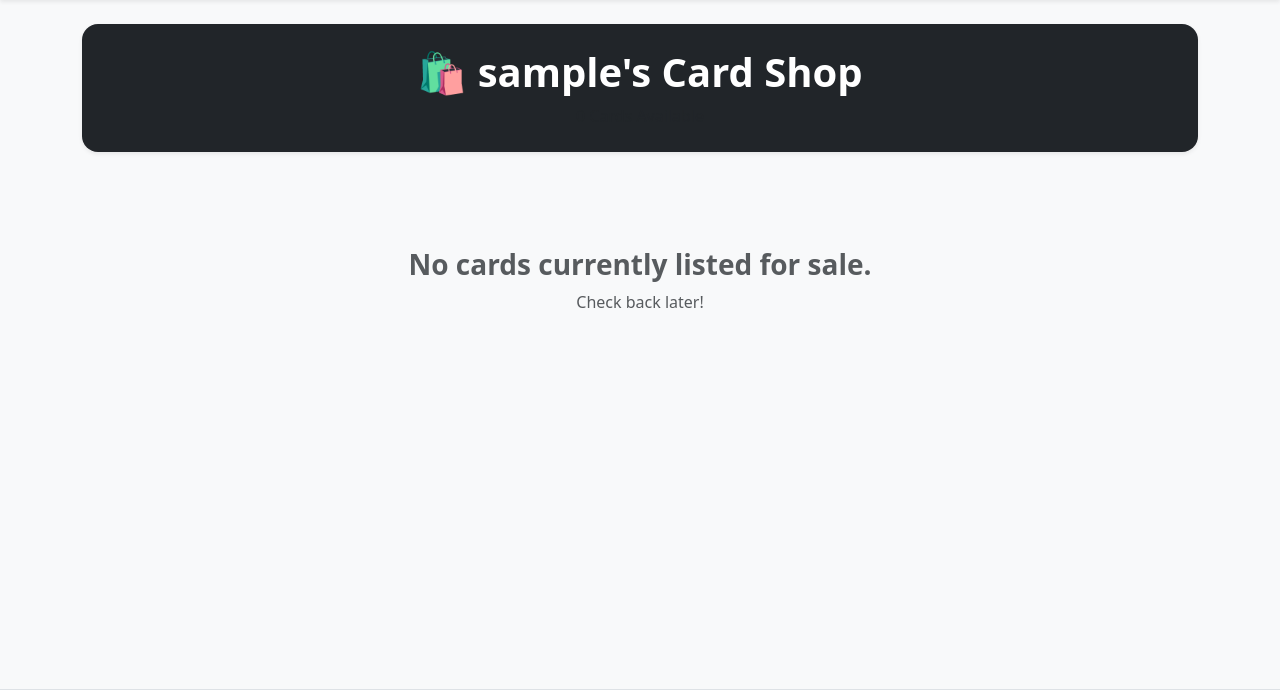
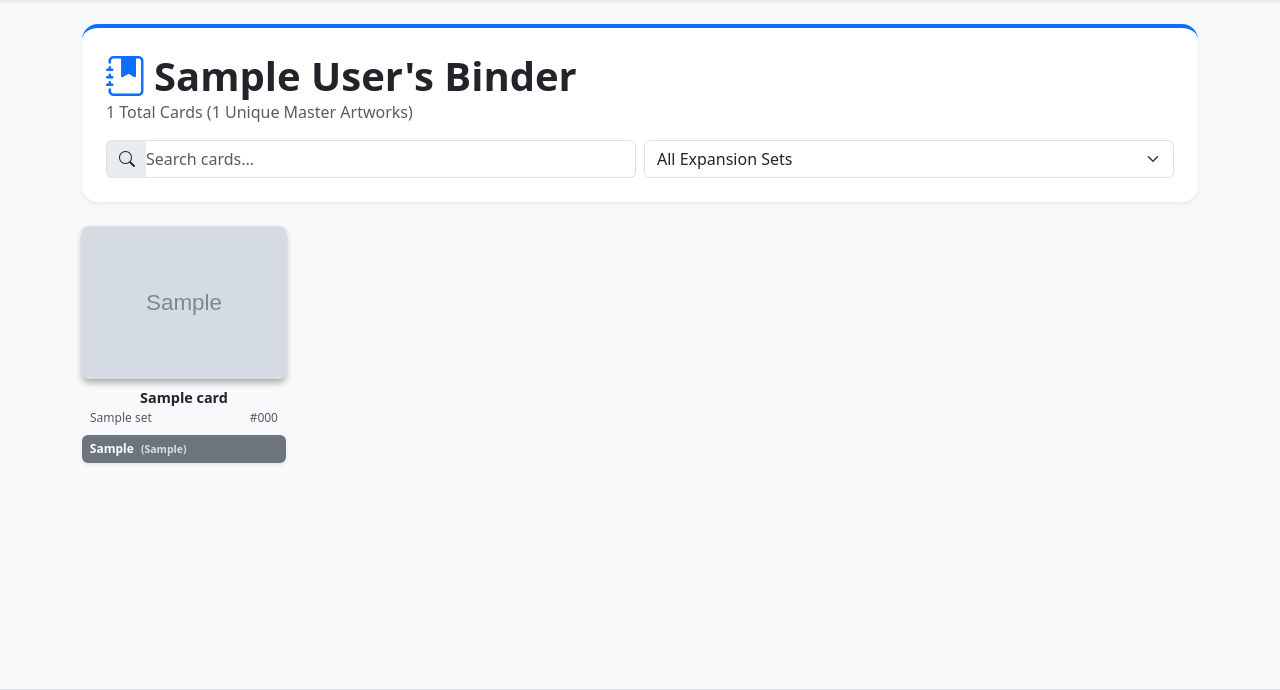
Before and after one commit to fluddesigns/card-shop, a Flask app: a page that uses templates/storefront.html in a window 1280 px wide. Shown: the part 57-747 px from the top of the page. Run offline with Flask 3, Linux system fonts and the light colour scheme; tables that the repository leaves empty hold one stand-in row (values such as "Sample post"); grey boxes marked "Sample" are stand-in pictures; some libraries are stand-ins or nearby versions.

Commit message:
storefront overhaul

```diff
--- a/app.py
+++ b/app.py
@@ -424,13 +424,50 @@ def user_storefront(username):
     user = User.query.filter_by(username=username).first_or_404()
     settings = StorefrontSettings.query.filter_by(user_id=user.id).first()
 
-    # Fetch only items marked for Sales, ordered by highest price first
-    inventory = Inventory.query.join(MasterCard).filter(
-        Inventory.user_id == user.id,
-        Inventory.status == 'Sales'
-    ).order_by(Inventory.acquired_price.desc()).all()
-
-    return render_template('storefront.html', user=user, inventory=inventory, settings=settings)
+    # 1. Determine if this user allows prices to be shown at all
+    show_prices_globally = settings.show_prices if settings else False
+
+    # 2. Fetch ALL inventory for this user (not just sales)
+    inventory_items = Inventory.query.filter_by(user_id=user.id).all()
+
+    if not inventory_items:
+        # Handle empty binders gracefully
+        return render_template('storefront.html', user=user, master_cards=[], owned_dict={}, stats={'total': 0})
+
+    # 3. Get the unique Master Cards so we can build the grid
+    master_ids = list(set([item.master_card_id for item in inventory_items]))
+    master_cards = MasterCard.query.join(ExpansionSet).filter(
+        MasterCard.id.in_(master_ids)
+    ).order_by(ExpansionSet.release_date.desc()).all()
+
+    # 4. Group the physical inventory under their Master Cards and apply pricing logic
+    owned_dict = {}
+    for item in inventory_items:
+        if item.master_card_id not in owned_dict:
+            owned_dict[item.master_card_id] = []
+
+        # Pricing Logic: Only show if it's NOT personal collection AND settings allow it
+        display_price = None
+        if item.status != 'personal_collection' and show_prices_globally:
+            display_price = item.acquired_price
+
+        owned_dict[item.master_card_id].append({
+            'variant': item.variant.lower().strip(),
+            'status': item.status,
+            'price': display_price,
+            'condition': item.condition
+        })
+
+    stats = {
+        'total': len(inventory_items),
+        'unique': len(master_cards)
+    }
+
+    return render_template('storefront.html',
+                           owner=user,
+                           master_cards=master_cards,
+                           owned_dict=owned_dict,
+                           stats=stats)
 
 @app.route('/u/<username>/qr')
 def user_qr(username):
--- a/templates/storefront.html
+++ b/templates/storefront.html
@@ -1,94 +1,142 @@
 {% extends "base.html" %}
-{% block title %}{{ user.username }}'s Storefront{% endblock %}
+{% block title %}{{ owner.display_name }}'s Binder | Flud Media TCG{% endblock %}
 
 {% block styles %}
 <style>
-    .store-grid {
+    .binder-grid {
         display: grid;
         grid-template-columns: repeat(auto-fill, minmax(200px, 1fr));
         gap: 1.5rem;
-        padding: 1rem 0;
     }
-
     @media (max-width: 576px) {
-        .store-grid {
+        .binder-grid {
             grid-template-columns: repeat(auto-fill, minmax(150px, 1fr));
             gap: 1rem;
         }
     }
-
-    .tcg-card-wrapper {
-        display: flex;
-        flex-direction: column;
-        align-items: center;
-        background: var(--bs-body-bg);
-        border: 1px solid var(--bs-border-color);
-        border-radius: 12px;
-        padding: 12px;
-        transition: transform 0.2s ease, box-shadow 0.2s ease;
-    }
-
-    .tcg-card-wrapper:hover {
-        transform: translateY(-5px);
-        box-shadow: 0 10px 20px rgba(0,0,0,0.15);
-    }
-
     .tcg-card-img {
         width: 100%;
+        max-width: 250px;
         border-radius: 4.75% / 3.5%;
-        box-shadow: 0 4px 6px rgba(0,0,0,0.2);
-        margin-bottom: 12px;
+        box-shadow: 0 4px 6px rgba(0,0,0,0.3);
+        transition: all 0.2s ease-in-out;
     }
-
-    .card-meta {
-        width: 100%;
-        text-align: center;
+    .tcg-card-img:hover {
+        transform: translateY(-5px) scale(1.05);
+        cursor: pointer;
     }
 </style>
 {% endblock %}
 
 {% block content %}
-<div class="container py-4">
-    <div class="p-4 mb-5 bg-dark text-white rounded-4 shadow-sm text-center">
-        <h1 class="fw-bold mb-2">🛍️ {{ user.username }}'s Card Shop</h1>
-        <p class="text-muted mb-0">{{ inventory|length }} Cards Available</p>
+<div class="container py-4" x-data="publicBinder()">
+
+    <div class="bg-body rounded-4 shadow-sm p-4 mb-4 border-top border-4 border-primary">
+        <div class="d-flex flex-column flex-md-row justify-content-between align-items-md-center mb-3 gap-3">
+            <div>
+                <h1 class="fw-bold mb-0 d-flex align-items-center gap-2">
+                    <i class="bi bi-journal-bookmark-fill text-primary"></i>
+                    {{ owner.display_name }}'s Binder
+                </h1>
+                <p class="text-muted mb-0">{{ stats.total }} Total Cards ({{ stats.unique }} Unique Master Artworks)</p>
+            </div>
+            </div>
+
+        <div class="row g-2 align-items-center">
+            <div class="col-md-6">
+                <div class="input-group">
+                    <span class="input-group-text bg-body-secondary border-end-0"><i class="bi bi-search"></i></span>
+                    <input type="text" class="form-control border-start-0 ps-0" placeholder="Search cards..." x-model="searchQuery">
+                </div>
+            </div>
+            <div class="col-md-6">
+                <select class="form-select" x-model="filterSet">
+                    <option value="">All Expansion Sets</option>
+                    {% set unique_sets = [] %}
+                    {% for m in master_cards %}
+                        {% if m.expansion_set.name not in unique_sets %}
+                            {% set _ = unique_sets.append(m.expansion_set.name) %}
+                            <option value="{{ m.expansion_set.name }}">{{ m.expansion_set.name }}</option>
+                        {% endif %}
+                    {% endfor %}
+                </select>
+            </div>
+        </div>
     </div>
 
-    {% if not inventory %}
-        <div class="text-center py-5">
-            <h3 class="text-muted fw-bold">No cards currently listed for sale.</h3>
-            <p class="text-muted">Check back later!</p>
-        </div>
-    {% else %}
-        <div class="store-grid">
-            {% for item in inventory %}
-                <div class="tcg-card-wrapper shadow-sm">
-                    <img src="{{ item.master_card.image_url }}" alt="{{ item.master_card.name }}" class="tcg-card-img" loading="lazy">
+    <div class="binder-grid">
+        {% for master in master_cards %}
 
-                    <div class="card-meta">
-                        <div class="fw-bold text-truncate" style="font-size: 1.1rem;">{{ item.master_card.name }}</div>
-                        <div class="text-muted small mb-2">{{ item.master_card.expansion_set.name }} #{{ item.master_card.card_number }}</div>
+            <div class="d-flex flex-column align-items-center text-center"
+                 x-show="isVisible('{{ master.name|lower|replace("'", "\\'") }}', '{{ master.expansion_set.name|lower|replace("'", "\\'") }}')"
+                 x-transition>
 
-                        <div class="d-flex flex-wrap justify-content-center gap-1 mb-3">
-                            <span class="badge bg-secondary">{{ item.variant }}</span>
-                            <span class="badge bg-dark border">{{ item.condition }}</span>
+                <img src="{{ master.image_url }}" alt="{{ master.name }}" class="tcg-card-img" loading="lazy">
 
-                            {% if item.grading_company %}
-                                <span class="badge bg-danger">{{ item.grading_company }} {{ item.grade_value }}</span>
-                            {% endif %}
-                        </div>
-
-                        {% if settings and settings.show_prices %}
-                            <div class="fw-bold text-success fs-5">
-                                ${{ "%.2f"|format(item.acquired_price) }}
-                            </div>
-                        {% else %}
-                            <a href="#" class="btn btn-sm btn-outline-primary w-100 fw-bold">Make Offer</a>
-                        {% endif %}
+                <div class="mt-2 w-100">
+                    <div class="fw-bold text-truncate" style="font-size: 0.9rem;">{{ master.name }}</div>
+                    <div class="text-muted d-flex justify-content-between px-2" style="font-size: 0.75rem;">
+                        <span>{{ master.expansion_set.name }}</span>
+                        <span>#{{ master.card_number }}</span>
                     </div>
                 </div>
-            {% endfor %}
+
+                <div class="w-100 mt-2 d-flex flex-column gap-1">
+                    {% for physical_item in owned_dict[master.id] %}
+                        <span class="badge w-100 py-2 d-flex justify-content-between align-items-center shadow-sm
+                            {% if physical_item.status == 'personal_collection' %}bg-secondary{% else %}bg-success{% endif %}">
+
+                            <span class="fw-semibold text-start">
+                                {{ physical_item.variant|title }}
+                                <small class="opacity-75 ms-1">({{ physical_item.condition }})</small>
+                            </span>
+
+                            {% if physical_item.price %}
+                                <span class="fw-bold px-2 py-1 bg-white text-success rounded-pill" style="font-size: 0.7rem;">
+                                    ${{ "%.2f"|format(physical_item.price) }}
+                                </span>
+                            {% elif physical_item.status != 'personal_collection' %}
+                                <span class="fw-bold px-2 py-1 bg-white text-success rounded-pill" style="font-size: 0.7rem;">
+                                    <i class="bi bi-arrow-left-right"></i>
+                                </span>
+                            {% endif %}
+                        </span>
+                    {% endfor %}
+                </div>
+
+            </div>
+        {% endfor %}
+
+        {% if not master_cards %}
+        <div class="col-12 text-center py-5">
+            <h3 class="text-muted">This binder is completely empty.</h3>
         </div>
-    {% endif %}
+        {% endif %}
+    </div>
 </div>
 {% endblock %}
+
+{% block scripts %}
+<script>
+document.addEventListener('alpine:init', () => {
+    Alpine.data('publicBinder', () => ({
+        searchQuery: '',
+        filterSet: '',
+
+        isVisible(name, set) {
+            // Text Search
+            let matchesText = true;
+            if (this.searchQuery !== '') {
+                const text = (name + " " + set).toLowerCase();
+                matchesText = text.includes(this.searchQuery.toLowerCase());
+            }
+
+            // Set Filter
+            const matchesSet = this.filterSet === '' || set.toLowerCase() === this.filterSet.toLowerCase();
+
+            return matchesText && matchesSet;
+        }
+    }));
+});
+</script>
+{% endblock %}
```
